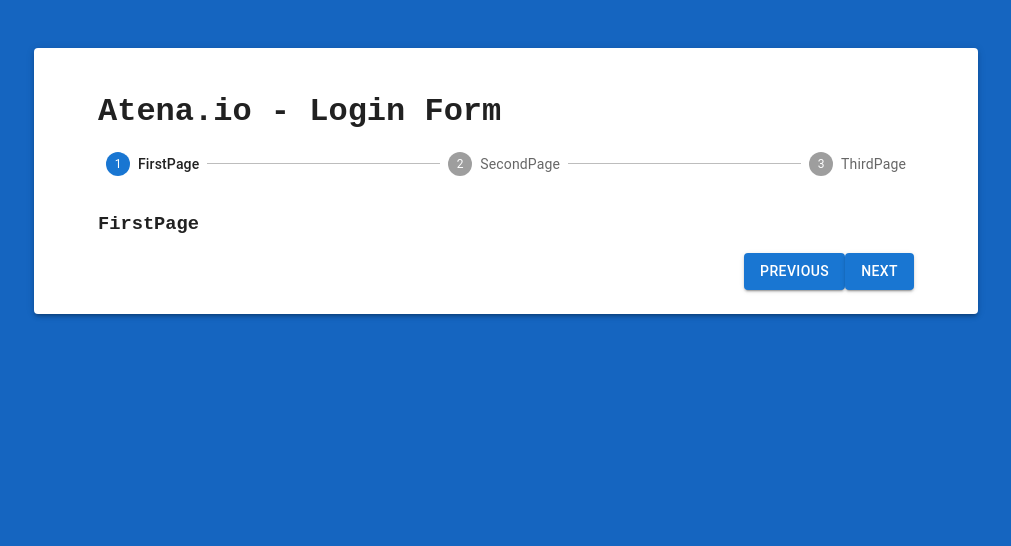
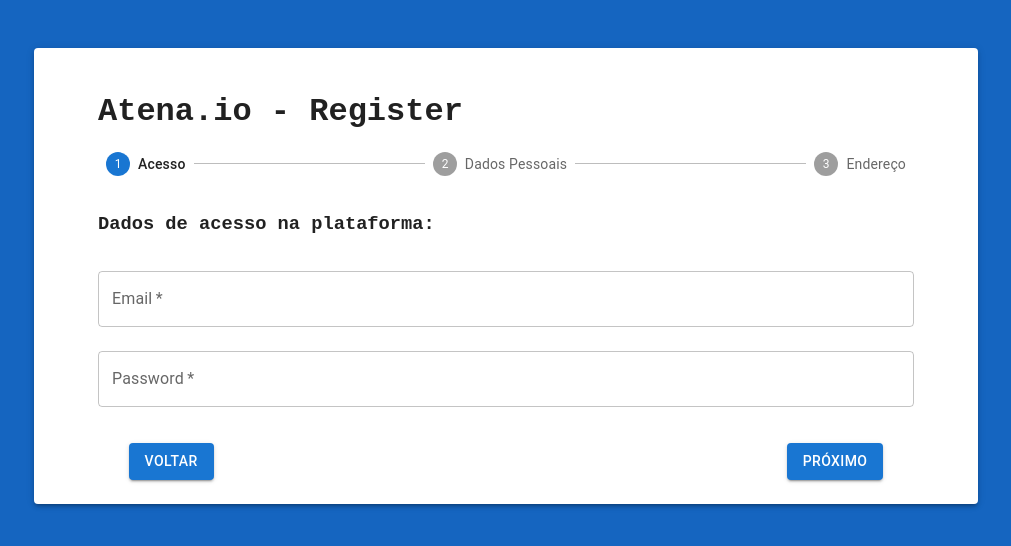
Before and after one commit to lucianowayand/atena-react-front, a React (Create React App) app: page / in a window 1280 px wide. Shown: the top 546 px of the page, without its empty margins (134-1145 px from the left). Built offline with nearby package versions, Linux system fonts and the light colour scheme; the HTML template or start-up script is replaced by a standard one.

Commit message:
Started woking on the mui form

```diff
--- a/src/App.js
+++ b/src/App.js
@@ -4,7 +4,7 @@ import { Paper } from "@mui/material";
 export default function App() {
   return (
     <Paper elevation={3} className="login-form">
-      <h1>Atena.io - Login Form</h1>
+      <h1>Atena.io - Register</h1>
       <PageSorter/>
     </Paper>
 
--- a/src/components/PageSorter.js
+++ b/src/components/PageSorter.js
@@ -1,5 +1,5 @@
 import { useState } from "react";
-import { Button, Box, Stepper, Step, StepLabel } from "@mui/material";
+import { Button, Stack, Stepper, Step, StepLabel } from "@mui/material";
 
 import FirstPage from "./views/FirstPage";
 import SecondPage from "./views/SecondPage";
@@ -28,13 +28,13 @@ export default function PageSorter(){
         <>
         <Stepper activeStep={activeStep}>
             <Step>
-                <StepLabel>FirstPage</StepLabel>
+                <StepLabel>Acesso</StepLabel>
             </Step>
             <Step>
-                <StepLabel>SecondPage</StepLabel>
+                <StepLabel>Dados Pessoais</StepLabel>
             </Step>
             <Step>
-                <StepLabel>ThirdPage</StepLabel>
+                <StepLabel>Endereço</StepLabel>
             </Step>
         </Stepper>
         <br/>
@@ -47,12 +47,12 @@ export default function PageSorter(){
         {currentComponent === 'ThirdPage' ?
             <ThirdPage/>
             : null}
+        <br/>
+        <Stack direction='row' justifyContent='space-around' spacing={64}>
+            <Button onClick={previousStep} variant='contained'>Voltar</Button>
+            <Button onClick={nextStep} variant='contained'>Próximo</Button>
 
-        <Box sx={{display:'flex', justifyContent:'flex-end'}}>
-            <Button onClick={previousStep} variant='contained'>Previous</Button>
-            <Button onClick={nextStep} variant='contained'>Next</Button>
-
-        </Box>
+        </Stack>
 
         </>
     )
--- a/src/components/views/FirstPage.js
+++ b/src/components/views/FirstPage.js
@@ -1,7 +1,18 @@
+import { TextField, Stack } from "@mui/material"
+
 export default function FirstPage(){
+
     return (
         <div>
-            <h3>FirstPage</h3>
+            <h3>Dados de acesso na plataforma:</h3>
+            <br/>
+            <form>
+                <Stack spacing={3}>
+                    <TextField label='Email' name='email' required={true}/>
+                    <TextField label='Password' name='password' type='password' required={true}/>
+                </Stack>
+            </form>
+            <br/>
         </div>
     )
 }
```
